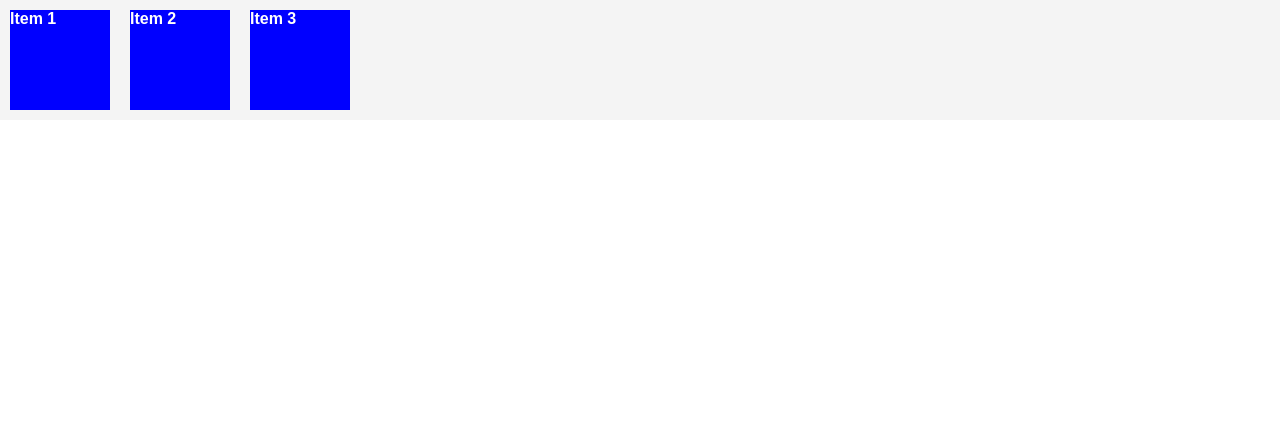
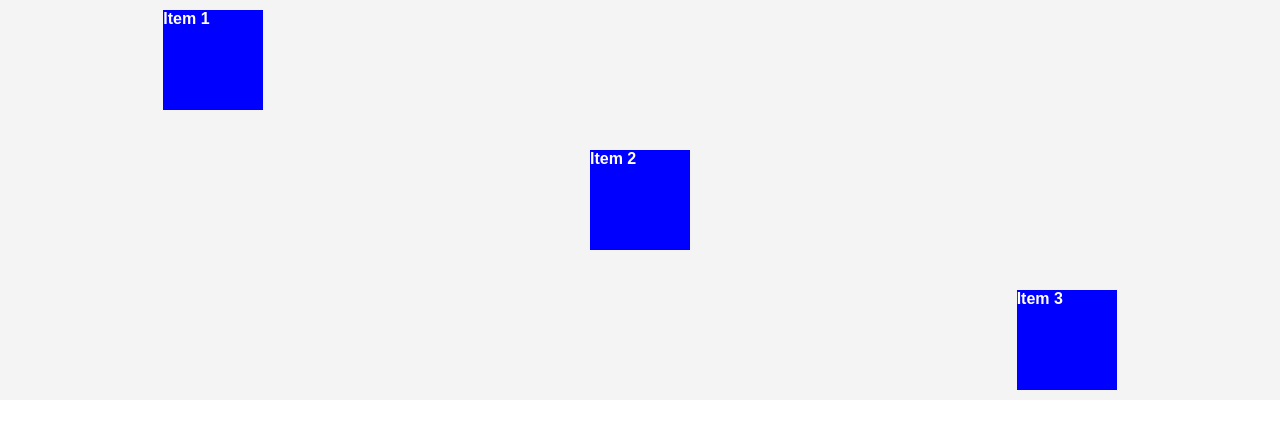
Before and after one commit to Shamoleambo/flex-box-revisited, a plain HTML site: page index.html in a window 1280 px wide. Drawn offline with Linux system fonts and the light colour scheme.

Commit message:
:nth-of-type() and align-self: self-start, center, self-end

```diff
--- a/style.css
+++ b/style.css
@@ -12,8 +12,10 @@ body {
 }
 
 .flex-container {
+  height: 400px;
   display: flex;
   background-color: #f4f4f4;
+  justify-content: space-around;
 }
 
 .item {
@@ -23,3 +25,15 @@ body {
   color: #fff;
   margin: 10px;
 }
+
+.item:nth-of-type(1) {
+  align-self: self-start;
+}
+
+.item:nth-of-type(2) {
+  align-self: center;
+}
+
+.item:nth-of-type(3) {
+  align-self: self-end;
+}
```
